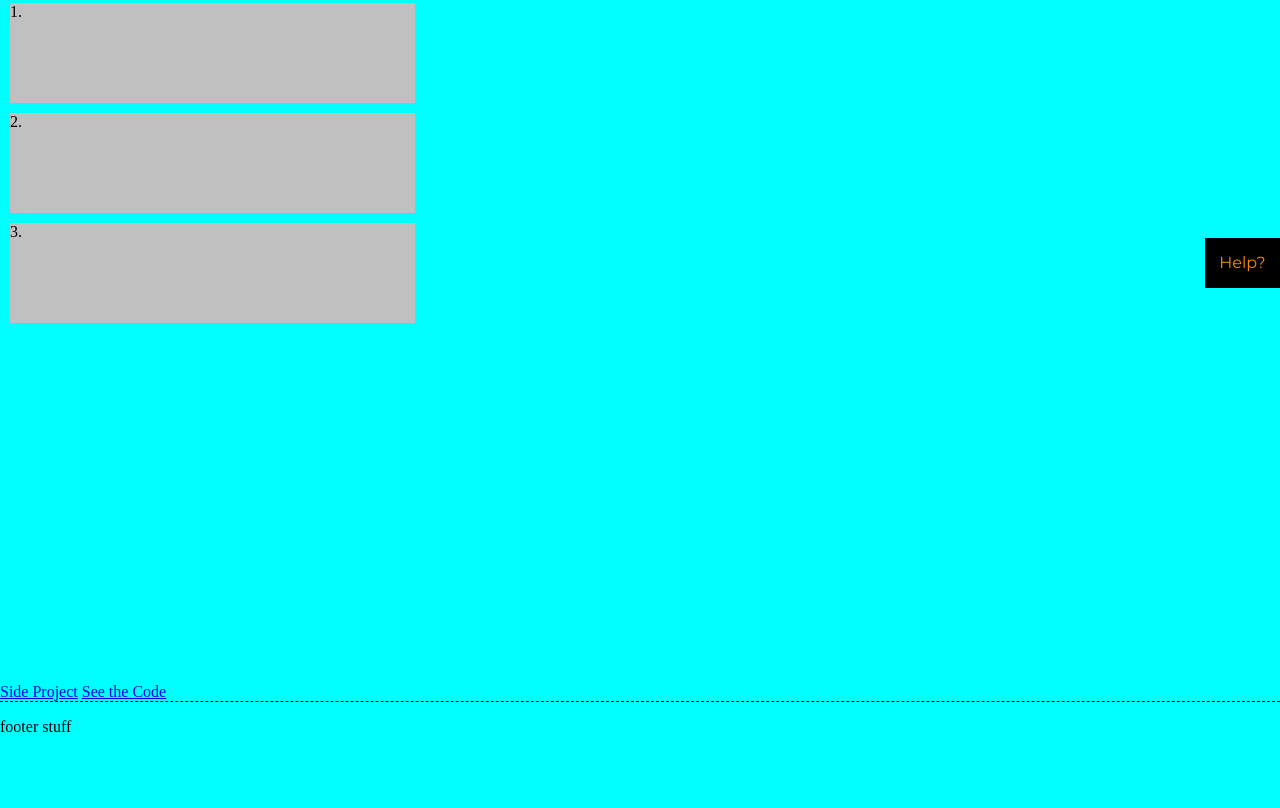
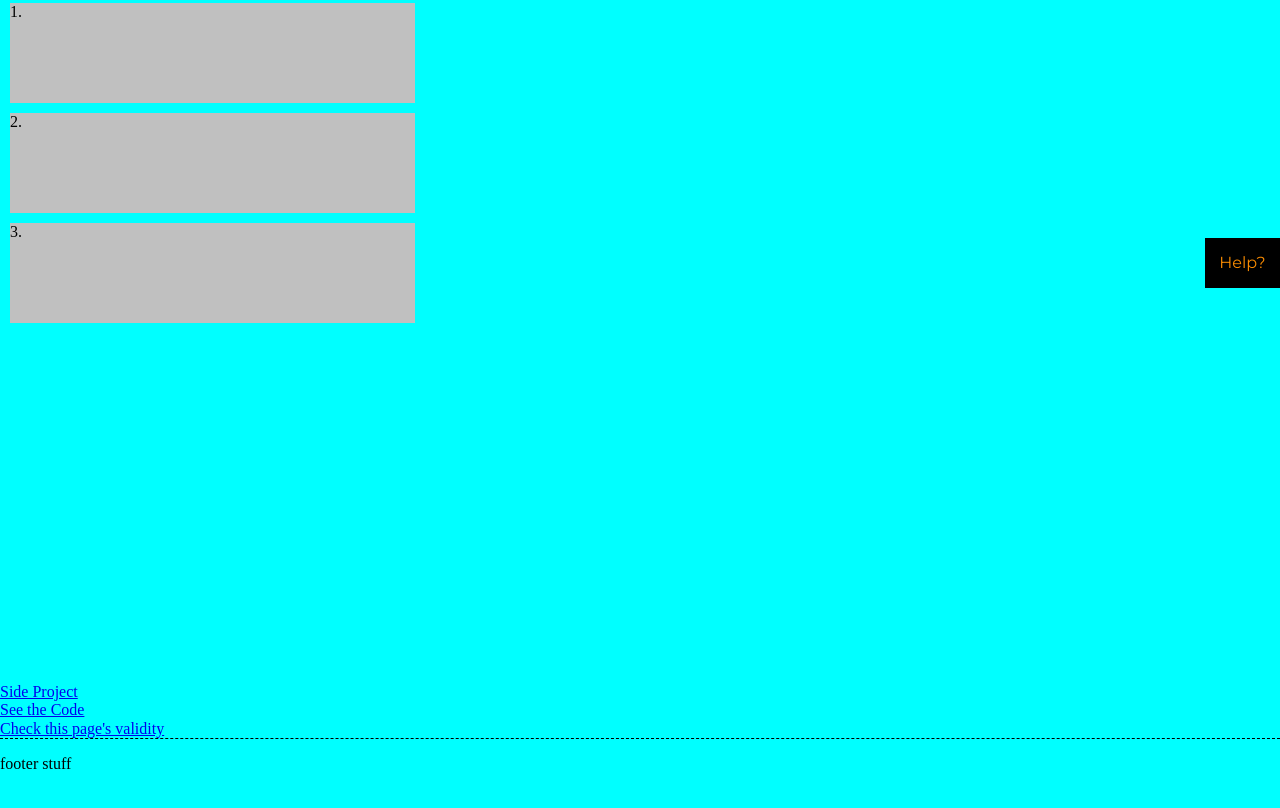
Before and after one commit to twashington96/trey-final, a plain HTML site: page index.html in a window 1280 px wide. Shown: the part 392-1200 px from the top of the page. Before the commit the page ends 1169 px from the top, so only its background shows below. Drawn offline with nearby package versions, Linux system fonts and the light colour scheme.

Commit message:
Update index.html

```diff
--- a/index.html
+++ b/index.html
@@ -44,8 +44,10 @@
 </div>
 
   <a href="./pages/Page-2.html">Side Project</a>
-
+  <br/>
   <a href="https://github.com/twashington96/trey-final" target="_blank">See the Code</a>
+  <br/>
+  <a href="https://validator.w3.org/nu/?showsource=yes&doc=https%3A%2F%2Ftwashington96.github.io%2Ftrey-final%2Findex.html" target="_blank">Check this page's validity</a>
 <div id="footer">
   <p>footer stuff</p>
 </div>
```
